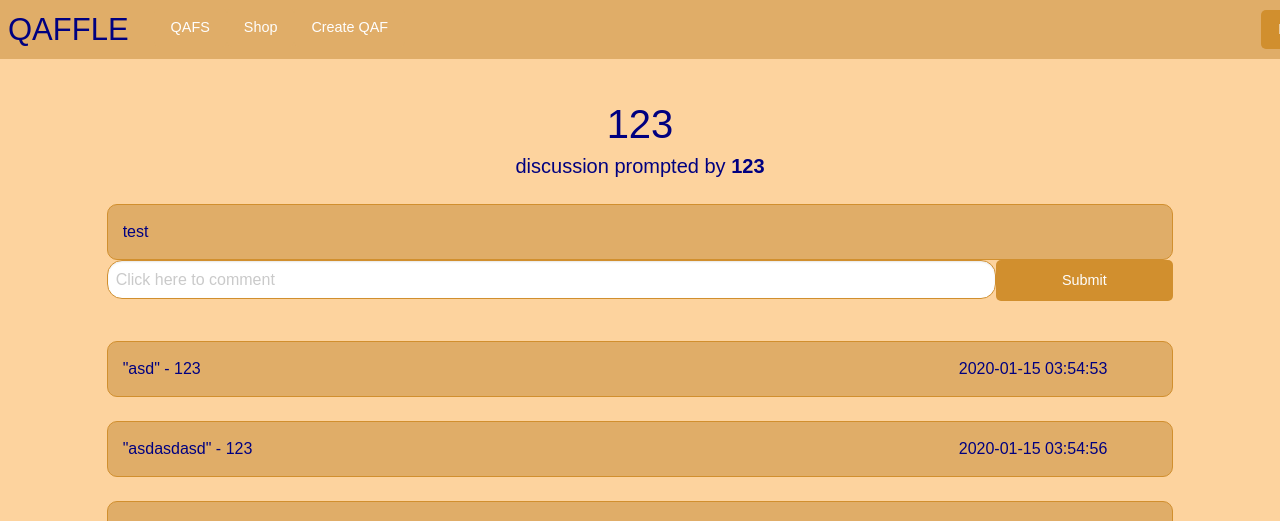
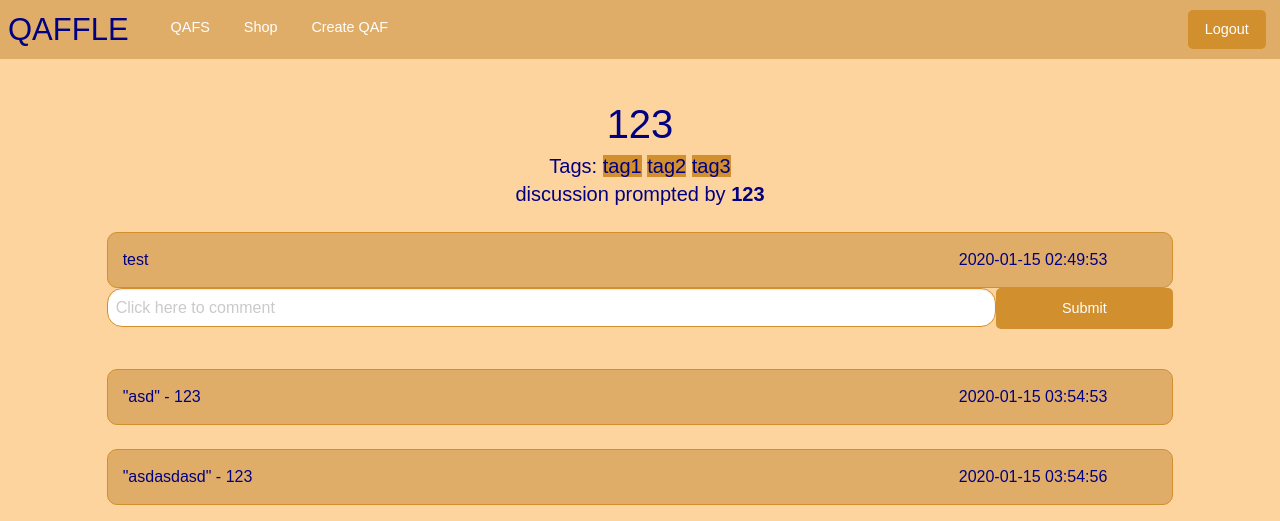
Before and after one commit to mzhang00/JoseMAD, a Flask app: page /qaf/1/1 in a window 1280 px wide. Shown: the top 521 px of the page. Run offline with Flask 2, Linux system fonts and the light colour scheme; the visitor is signed in with stand-in values (Sample User, id 1); data comes from the database, SQL or seed files in the repository; both versions use the stored data as it was after the commit; some libraries are stand-ins or nearby versions.

Commit message:
tags now show

```diff
--- a/doc/devlog.txt
+++ b/doc/devlog.txt
@@ -167,3 +167,6 @@ Fix errors with adding new QAFs that do not show, and style different sites
 
 linM -- 2020-01-14 23:07
 fixed bug with qafs joined
+
+linM -- 2020-01-15 08:39
+tags now show
--- a/static/css/stylesheet.css
+++ b/static/css/stylesheet.css
@@ -80,6 +80,10 @@ label {
   background-color: RGB(224, 173, 104);
 }
 
+.tag {
+  background-color: RGB(209, 143, 46);
+}
+
 .textInput {
   border-radius: 15px;
   background-color: white;
--- a/templates/base.html
+++ b/templates/base.html
@@ -33,8 +33,8 @@
           <a class="button small-5"href="/signup">Sign Up</a>
         </div>
         {% else %}
-          <ul class = "menu" style = "background-color:rgb(224, 173, 104);margin-left:200px">
-            <li><a class="button small-5" href="/logout">Logout</a></li>
+          <ul class = "menu" style = "background-color:rgb(224, 173, 104);margin-left:60%">
+            <li><a class="button small-5" href="/logout" >Logout</a></li>
           </ul>
         {% endif %}
       </div>
--- a/templates/post.html
+++ b/templates/post.html
@@ -4,12 +4,17 @@
 
 <div class="grid-x">
   <h2 class="small-12">{{ post.title }}</h2>
+  <h5 class="small-12">Tags:
+    {% for tag in post.tags %}
+      <span class = "tag">{{ tag }}</span>
+    {% endfor %}
+  </h5>
   <h5 class="small-12">discussion prompted by <strong>{{author}}</strong></h5>
   <div class="small-12">
     <br>
   </div>
-  <div class="post small-10 small-offset-1">
-    {{ post.content }}
+  <div class="post small-10 small-offset-1" style="word-wrap:break-word;">
+    {{ post.content }} <div style="float:right;margin-right:50px">{{post.time_created}}</div>
   </div>
   <div class="small-12 grid-x">
     <form class="form-group small-10 small-offset-1" method="post">
--- a/templates/qaf.html
+++ b/templates/qaf.html
@@ -12,6 +12,11 @@
     {% for post in posts %}
       <div class="post">
         <h5>{{post.title}}</h5>
+        <div class="small-12" style="text-align:center">Tags:
+          {% for tag in post.tags %}
+            <span class = "tag">{{ tag }}</span>
+          {% endfor %}
+        </div>
         <div class="post-desc">
           <p>{{post.content}}</p>
         </div>
```
Also changed, not shown: qaffle_data.db.
